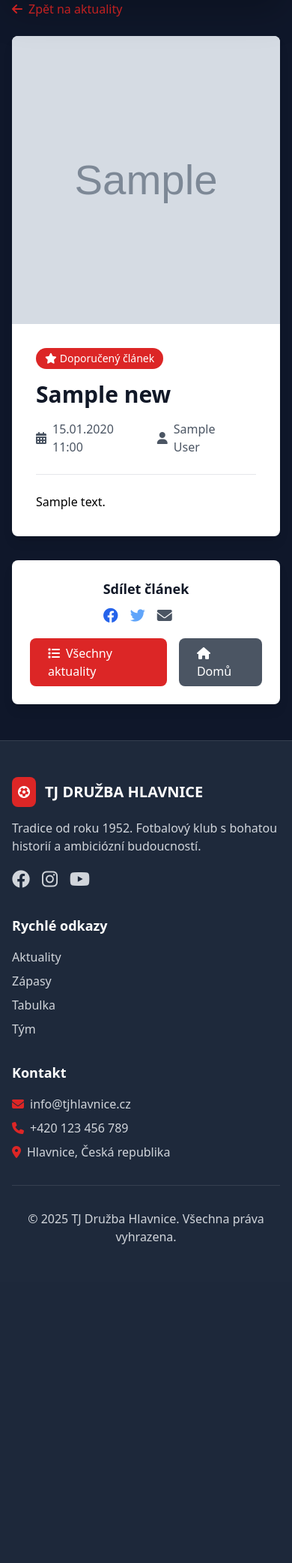
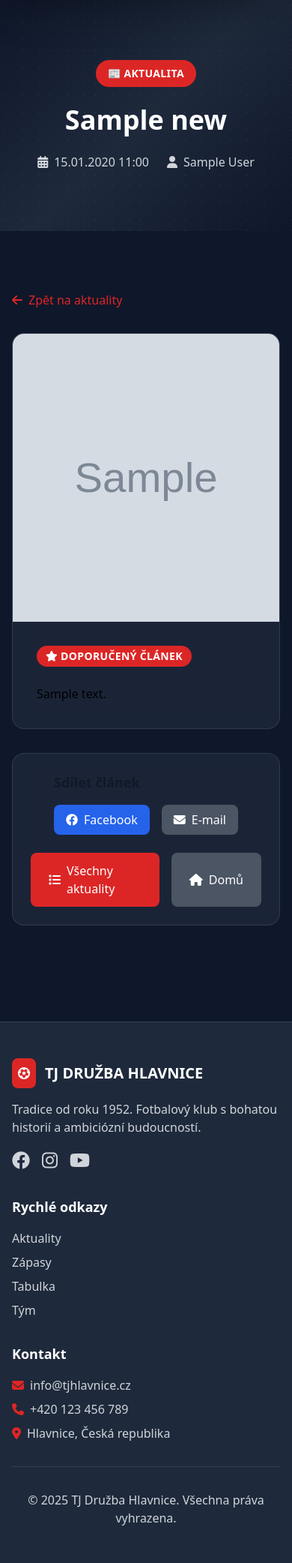
Before and after one commit to liborpaciorek/tjhlavnice, a Django app: page /news/1/ in a window 390 px wide. Shown: the part 80-2164 px from the top of the page at 75% size. Before the commit the page ends 1739 px from the top, so only its background shows below. Run offline with Django 5.2, Linux system fonts and the light colour scheme; tables that the repository leaves empty hold one stand-in row (values such as "Sample post"); grey boxes marked "Sample" are stand-in pictures; some libraries are stand-ins or nearby versions.

Commit message:
Redesign news detail page to match site design and remove Twitter sharing
- Added hero section with gradient background matching other pages
- Implemented glass-card styling for consistent design language
- Moved article meta information (date, author) to hero section
- Enhanced typography with better prose styling
- Removed Twitter/X sharing button as requested
- Kept Facebook and email sharing options
- Improved responsive layout with better spacing
- Added consistent button styling and hover effects
- Applied club color scheme throughout the page

```diff
--- a/templates/football/news_detail.html
+++ b/templates/football/news_detail.html
@@ -1,17 +1,49 @@
 {% extends 'base.html' %} {% load static %} {% block title %}{{ news.title }} -
 TJ Družba Hlavnice{% endblock %} {% block content %}
-<div class="px-4 sm:px-0">
+
+<!-- Hero Section -->
+<section class="hero-bg py-20 px-4 sm:px-6 lg:px-8">
+  <div class="max-w-7xl mx-auto text-center">
+    <span
+      class="inline-block bg-club-red px-4 py-2 rounded-full text-sm font-semibold uppercase tracking-wide text-white mb-6"
+    >
+      📰 Aktualita
+    </span>
+    <h1 class="text-4xl lg:text-5xl font-bold text-white mb-6">
+      {{ news.title }}
+    </h1>
+    <div class="flex justify-center items-center space-x-6 text-gray-300">
+      <div class="flex items-center">
+        <i class="fas fa-calendar-alt mr-2"></i>
+        <span>{{ news.created_at|date:"d.m.Y H:i" }}</span>
+      </div>
+      <div class="flex items-center">
+        <i class="fas fa-user mr-2"></i>
+        <span>{{ news.author.get_full_name|default:news.author.username }}</span>
+      </div>
+      {% if news.updated_at != news.created_at %}
+      <div class="flex items-center">
+        <i class="fas fa-edit mr-2"></i>
+        <span>{{ news.updated_at|date:"d.m.Y H:i" }}</span>
+      </div>
+      {% endif %}
+    </div>
+  </div>
+</section>
+
+<section class="py-20 px-4 sm:px-6 lg:px-8">
+  <div class="max-w-4xl mx-auto">
     <!-- Back link -->
-  <div class="mb-6">
+    <div class="mb-8">
       <a
         href="{% url 'news_list' %}"
-      class="text-club-red hover:text-club-red-dark font-medium"
+        class="inline-flex items-center text-club-red hover:text-club-red-dark font-medium transition-colors duration-200"
       >
         <i class="fas fa-arrow-left mr-2"></i>Zpět na aktuality
       </a>
     </div>
 
-  <article class="bg-white rounded-lg shadow-lg overflow-hidden">
+    <article class="glass-card rounded-2xl overflow-hidden">
       {% if news.image %}
       <div class="h-96 overflow-hidden">
         <img
@@ -22,72 +54,43 @@
       </div>
       {% endif %}
 
-    <div class="p-8">
+      <div class="p-8 lg:p-12">
         <!-- Featured badge -->
         {% if news.is_featured %}
         <div
-        class="inline-block bg-club-red text-white text-sm px-3 py-1 rounded-full mb-4"
+          class="inline-block bg-club-red text-white text-sm px-3 py-1 rounded-full mb-6 font-semibold uppercase tracking-wide"
         >
           <i class="fas fa-star mr-1"></i>Doporučený článek
         </div>
         {% endif %}
 
-      <!-- Title -->
-      <h1 class="text-3xl font-bold text-club-black mb-4">{{ news.title }}</h1>
-
-      <!-- Meta info -->
-      <div
-        class="flex items-center text-gray-600 mb-6 pb-6 border-b border-gray-200"
-      >
-        <div class="flex items-center mr-6">
-          <i class="fas fa-calendar-alt mr-2"></i>
-          <span>{{ news.created_at|date:"d.m.Y H:i" }}</span>
+        <!-- Content -->
+        <div class="prose prose-lg max-w-none prose-headings:text-club-black prose-p:text-gray-700 prose-a:text-club-red hover:prose-a:text-club-red-dark">
+          {{ news.content|safe }}
         </div>
-        <div class="flex items-center mr-6">
-          <i class="fas fa-user mr-2"></i>
-          <span
-            >{{ news.author.get_full_name|default:news.author.username }}</span
-          >
-        </div>
-        {% if news.updated_at != news.created_at %}
-        <div class="flex items-center">
-          <i class="fas fa-edit mr-2"></i>
-          <span>Upraveno: {{ news.updated_at|date:"d.m.Y H:i" }}</span>
-        </div>
-        {% endif %}
-      </div>
-
-      <!-- Content -->
-      <div class="prose prose-lg max-w-none">{{ news.content|safe }}</div>
       </div>
     </article>
 
     <!-- Share and navigation -->
-  <div
-    class="mt-8 flex flex-col sm:flex-row justify-between items-center bg-white rounded-lg shadow-lg p-6"
-  >
-    <div class="mb-4 sm:mb-0">
-      <h3 class="text-lg font-semibold text-club-black mb-2">Sdílet článek</h3>
+    <div class="mt-8 glass-card rounded-2xl p-6 lg:p-8">
+      <div class="flex flex-col lg:flex-row justify-between items-center space-y-6 lg:space-y-0">
+        <div>
+          <h3 class="text-lg font-semibold text-club-black mb-4">Sdílet článek</h3>
           <div class="flex space-x-4">
             <a
               href="https://www.facebook.com/sharer/sharer.php?u={{ request.build_absolute_uri }}"
               target="_blank"
-          class="text-blue-600 hover:text-blue-800 transition-colors duration-200"
+              class="inline-flex items-center px-4 py-2 bg-blue-600 hover:bg-blue-700 text-white rounded-lg font-medium transition-colors duration-200"
+              title="Sdílet na Facebooku"
             >
-          <i class="fab fa-facebook text-xl"></i>
-        </a>
-        <a
-          href="https://twitter.com/intent/tweet?url={{ request.build_absolute_uri }}&text={{ news.title }}"
-          target="_blank"
-          class="text-blue-400 hover:text-blue-600 transition-colors duration-200"
-        >
-          <i class="fab fa-twitter text-xl"></i>
+              <i class="fab fa-facebook mr-2"></i>Facebook
             </a>
             <a
               href="mailto:?subject={{ news.title }}&body={{ request.build_absolute_uri }}"
-          class="text-gray-600 hover:text-gray-800 transition-colors duration-200"
+              class="inline-flex items-center px-4 py-2 bg-gray-600 hover:bg-gray-700 text-white rounded-lg font-medium transition-colors duration-200"
+              title="Odeslat e-mailem"
             >
-          <i class="fas fa-envelope text-xl"></i>
+              <i class="fas fa-envelope mr-2"></i>E-mail
             </a>
           </div>
         </div>
@@ -95,17 +98,19 @@
         <div class="flex space-x-4">
           <a
             href="{% url 'news_list' %}"
-        class="bg-club-red hover:bg-club-red-dark text-white px-6 py-2 rounded-lg font-medium transition-colors duration-200"
+            class="inline-flex items-center bg-club-red hover:bg-club-red-dark text-white px-6 py-3 rounded-lg font-medium transition-colors duration-200"
           >
             <i class="fas fa-list mr-2"></i>Všechny aktuality
           </a>
           <a
             href="{% url 'home' %}"
-        class="bg-gray-600 hover:bg-gray-700 text-white px-6 py-2 rounded-lg font-medium transition-colors duration-200"
+            class="inline-flex items-center bg-gray-600 hover:bg-gray-700 text-white px-6 py-3 rounded-lg font-medium transition-colors duration-200"
           >
             <i class="fas fa-home mr-2"></i>Domů
           </a>
         </div>
       </div>
     </div>
+  </div>
+</section>
 {% endblock %}
```
Lines whose indentation alone changed are shown as unchanged.
